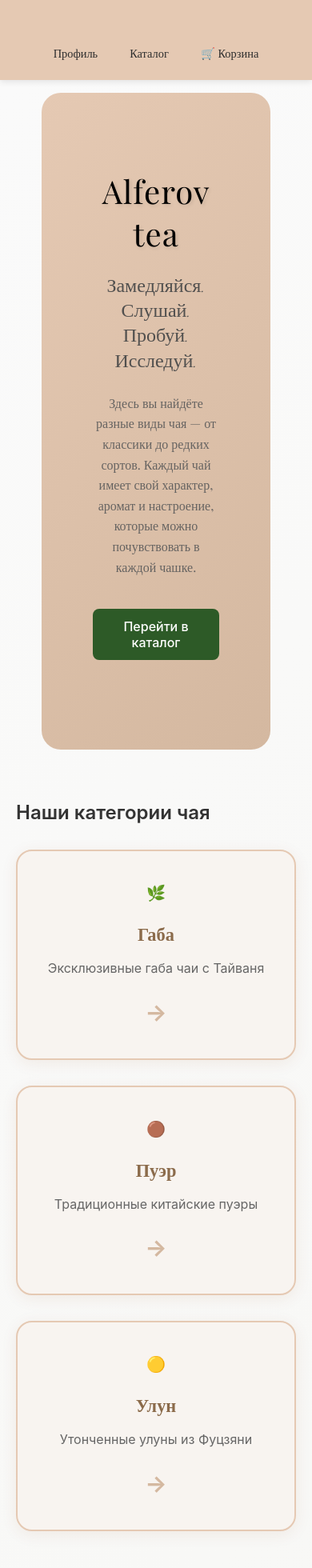
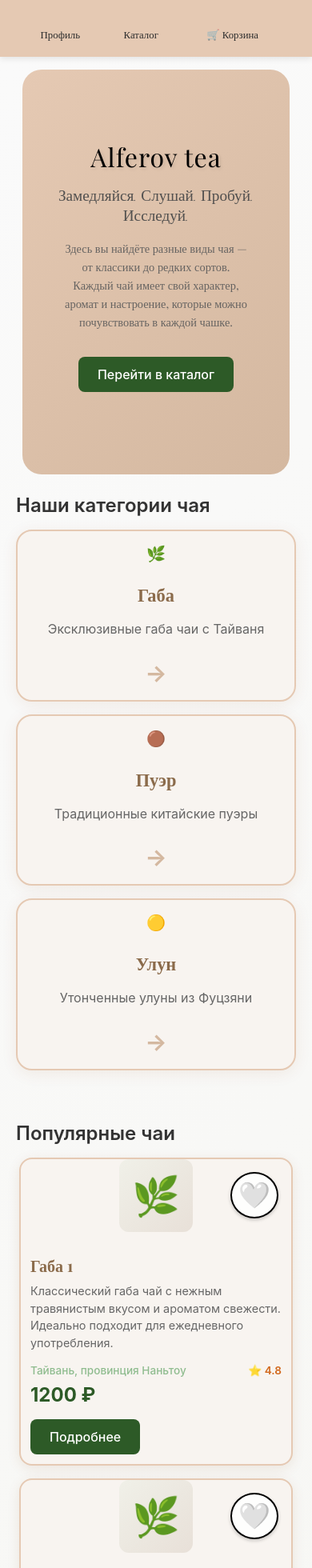
Before and after one commit to lianafah/tea-marketplace, a React (Vite) app: page / in a window 390 px wide. Shown: the top 1960 px of the page at 80% size. Built offline with nearby package versions, Linux system fonts and the light colour scheme; a web font is replaced by a local one.

Commit message:
Fix mobile design and make hearts more visible with black borders

```diff
--- a/src/components/Header.css
+++ b/src/components/Header.css
@@ -66,16 +66,39 @@
 @media (max-width: 768px) {
   .header-content {
     grid-template-columns: 1fr;
-    gap: 1rem;
+    gap: 0.5rem;
+    padding: 0 1rem;
   }
 
   .header-right {
     justify-self: center;
-    gap: 1rem;
+    gap: 0.5rem;
+    width: 100%;
+    justify-content: center;
   }
 
   .nav-link {
     padding: 0.5rem 0.75rem;
-    font-size: 0.9rem;
+    font-size: 0.85rem;
+    min-width: auto;
+    flex: 1;
+    max-width: 120px;
+    text-align: center;
+  }
+
+  .header {
+    padding: 0.75rem 0;
   }
 }
+
+@media (max-width: 480px) {
+  .nav-link {
+    padding: 0.4rem 0.6rem;
+    font-size: 0.8rem;
+    max-width: 100px;
+  }
+
+  .header-right {
+    gap: 0.25rem;
+  }
+}
--- a/src/pages/Catalog.css
+++ b/src/pages/Catalog.css
@@ -195,22 +195,26 @@
   position: absolute;
   top: 0.5rem;
   right: 0.5rem;
-  background: none;
-  border: none;
+  background: rgba(255, 255, 255, 0.9);
+  border: 2px solid #000000;
   font-size: 1.5rem;
   cursor: pointer;
   padding: 0.25rem;
   border-radius: 50%;
   transition: all 0.2s ease;
   z-index: 10;
+  box-shadow: 0 2px 4px rgba(0, 0, 0, 0.2);
 }
 
 .favorite-btn:hover {
   transform: scale(1.1);
+  background: rgba(255, 255, 255, 1);
+  box-shadow: 0 4px 8px rgba(0, 0, 0, 0.3);
 }
 
 .favorite-btn.active {
   animation: heartBeat 0.3s ease-in-out;
+  background: rgba(255, 255, 255, 1);
 }
 
 @keyframes heartBeat {
@@ -316,29 +320,101 @@
 }
 
 @media (max-width: 768px) {
+  .catalog-controls {
+    margin-bottom: 1.5rem;
+  }
+
+  .search-box {
+    margin-bottom: 1rem;
+  }
+
+  .search-input {
+    padding: 0.75rem 2.5rem 0.75rem 0.75rem;
+    font-size: 0.9rem;
+  }
+
   .category-filters {
-    justify-content: center;
+    gap: 0.5rem;
+    margin-bottom: 0.75rem;
   }
 
   .category-btn {
     padding: 0.5rem 1rem;
-    font-size: 0.9rem;
+    font-size: 0.85rem;
+    min-width: auto;
+    flex: 1;
+  }
+
+  .subcategory-filters {
+    margin-top: 1rem;
+    padding: 1rem;
   }
 
   .subcategory-buttons {
-    justify-content: center;
+    gap: 0.5rem;
   }
 
   .subcategory-btn {
-    padding: 0.5rem 0.75rem;
-    font-size: 0.85rem;
+    padding: 0.4rem 0.8rem;
+    font-size: 0.8rem;
   }
 
   .teas-grid {
     grid-template-columns: 1fr;
+    gap: 1rem;
+  }
+
+  .tea-card {
+    margin: 0 0.5rem;
+  }
+
+  .tea-image {
+    font-size: 3.5rem;
+    padding: 1.5rem;
+  }
+
+  .favorite-btn {
+    top: 0.25rem;
+    right: 0.25rem;
+    font-size: 1.2rem;
+    padding: 0.2rem;
+  }
+
+  .tea-info {
+    padding: 1rem;
   }
 
   .tea-actions {
     flex-direction: column;
+    gap: 0.5rem;
   }
 }
+
+@media (max-width: 480px) {
+  .category-btn {
+    padding: 0.4rem 0.8rem;
+    font-size: 0.8rem;
+  }
+
+  .subcategory-filters {
+    padding: 0.75rem;
+  }
+
+  .subcategory-btn {
+    padding: 0.3rem 0.6rem;
+    font-size: 0.75rem;
+  }
+
+  .tea-card {
+    margin: 0 0.25rem;
+  }
+
+  .tea-image {
+    font-size: 3rem;
+    padding: 1rem;
+  }
+
+  .tea-info {
+    padding: 0.75rem;
+  }
+}
--- a/src/pages/Home.css
+++ b/src/pages/Home.css
@@ -247,22 +247,26 @@
   position: absolute;
   top: 0.5rem;
   right: 0.5rem;
-  background: none;
-  border: none;
+  background: rgba(255, 255, 255, 0.9);
+  border: 2px solid #000000;
   font-size: 1.5rem;
   cursor: pointer;
   padding: 0.25rem;
   border-radius: 50%;
   transition: all 0.2s ease;
   z-index: 10;
+  box-shadow: 0 2px 4px rgba(0, 0, 0, 0.2);
 }
 
 .favorite-btn:hover {
   transform: scale(1.1);
+  background: rgba(255, 255, 255, 1);
+  box-shadow: 0 4px 8px rgba(0, 0, 0, 0.3);
 }
 
 .favorite-btn.active {
   animation: heartBeat 0.3s ease-in-out;
+  background: rgba(255, 255, 255, 1);
 }
 
 .tea-card:hover .tea-image {
@@ -321,34 +325,89 @@
 
 @media (max-width: 768px) {
   .hero-section {
-    grid-template-columns: 1fr;
-    text-align: center;
-    gap: 2rem;
-    min-height: 70vh;
+    padding: 2rem 1rem;
+    margin: 0 1rem 2rem 1rem;
+    min-height: 60vh;
   }
 
   .hero-title {
     font-size: 2.5rem;
+    margin-bottom: 1rem;
   }
 
   .hero-motto {
-    font-size: 1.5rem;
+    font-size: 1.4rem;
+    margin-bottom: 1rem;
   }
 
   .hero-description {
     font-size: 1rem;
+    margin-bottom: 2rem;
+    padding: 0 1rem;
   }
 
   .categories-grid {
     grid-template-columns: 1fr;
+    gap: 1rem;
+    margin: 1rem 0;
+  }
+
+  .category-card {
+    padding: 1.5rem 1rem;
   }
 
   .teas-grid {
     grid-template-columns: 1fr;
+    gap: 1rem;
+    margin: 1rem 0;
   }
 
-  .tea-elements {
-    flex-direction: row;
-    gap: 1rem;
+  .tea-card {
+    margin: 0 0.5rem;
+  }
+
+  .tea-image {
+    font-size: 3.5rem;
+    padding: 2rem;
+  }
+
+  .favorite-btn {
+    top: 0.25rem;
+    right: 0.25rem;
+    font-size: 1.2rem;
+    padding: 0.2rem;
   }
 }
+
+@media (max-width: 480px) {
+  .hero-section {
+    padding: 1.5rem 0.5rem;
+    margin: 0 0.5rem 1.5rem 0.5rem;
+  }
+
+  .hero-title {
+    font-size: 2rem;
+  }
+
+  .hero-motto {
+    font-size: 1.2rem;
+  }
+
+  .hero-description {
+    font-size: 0.9rem;
+    padding: 0 0.5rem;
+  }
+
+  .category-card {
+    padding: 1rem 0.75rem;
+  }
+
+  .tea-card {
+    margin: 0 0.25rem;
+  }
+
+  .tea-image {
+    font-size: 3rem;
+    padding: 1.5rem;
+  }
+}
--- a/src/pages/Product.css
+++ b/src/pages/Product.css
@@ -33,22 +33,26 @@
   position: absolute;
   top: 1rem;
   right: 1rem;
-  background: none;
-  border: none;
+  background: rgba(255, 255, 255, 0.9);
+  border: 2px solid #000000;
   font-size: 2rem;
   cursor: pointer;
   padding: 0.5rem;
   border-radius: 50%;
   transition: all 0.2s ease;
   z-index: 10;
+  box-shadow: 0 2px 4px rgba(0, 0, 0, 0.2);
 }
 
 .favorite-btn:hover {
   transform: scale(1.1);
+  background: rgba(255, 255, 255, 1);
+  box-shadow: 0 4px 8px rgba(0, 0, 0, 0.3);
 }
 
 .favorite-btn.active {
   animation: heartBeat 0.3s ease-in-out;
+  background: rgba(255, 255, 255, 1);
 }
 
 @keyframes heartBeat {
--- a/src/pages/Profile.css
+++ b/src/pages/Profile.css
@@ -248,4 +248,100 @@ input:checked + .slider:before {
     gap: 1rem;
     text-align: center;
   }
+
+  .profile-content {
+    padding: 1rem 0;
+  }
+
+  .profile-card {
+    padding: 1.5rem;
+    margin: 0 1rem;
+  }
+
+  .profile-header {
+    flex-direction: column;
+    text-align: center;
+    gap: 1rem;
+    margin-bottom: 2rem;
+  }
+
+  .profile-avatar {
+    font-size: 4rem;
+    width: 80px;
+    height: 80px;
+  }
+
+  .profile-sections {
+    gap: 2rem;
+  }
+
+  .profile-section {
+    padding: 1.5rem;
+  }
+
+  .favorites-grid {
+    grid-template-columns: 1fr;
+    gap: 1rem;
+  }
+
+  .favorite-tea-card {
+    flex-direction: column;
+    text-align: center;
+    gap: 0.75rem;
+  }
+
+  .favorite-tea-image {
+    font-size: 2.5rem;
+    padding: 0.75rem;
+  }
+
+  .favorite-tea-actions {
+    justify-content: center;
+    gap: 0.5rem;
+  }
+
+  .btn-sm {
+    padding: 0.4rem 0.8rem;
+    font-size: 0.85rem;
+  }
 }
+
+@media (max-width: 480px) {
+  .profile-card {
+    padding: 1rem;
+    margin: 0 0.5rem;
+  }
+
+  .profile-header {
+    margin-bottom: 1.5rem;
+  }
+
+  .profile-avatar {
+    font-size: 3rem;
+    width: 60px;
+    height: 60px;
+  }
+
+  .profile-section {
+    padding: 1rem;
+  }
+
+  .favorite-tea-card {
+    padding: 0.75rem;
+  }
+
+  .favorite-tea-image {
+    font-size: 2rem;
+    padding: 0.5rem;
+  }
+
+  .favorite-tea-actions {
+    flex-direction: column;
+    gap: 0.5rem;
+  }
+
+  .btn-sm {
+    padding: 0.3rem 0.6rem;
+    font-size: 0.8rem;
+  }
+}
```
